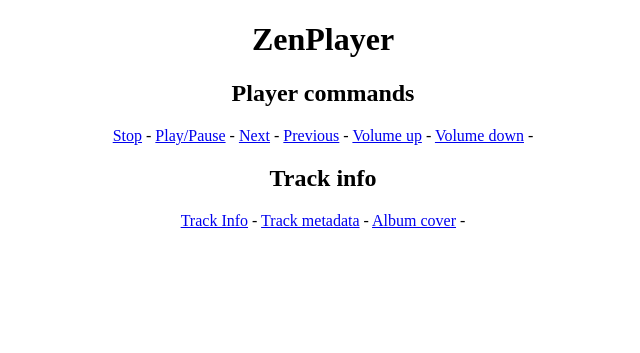
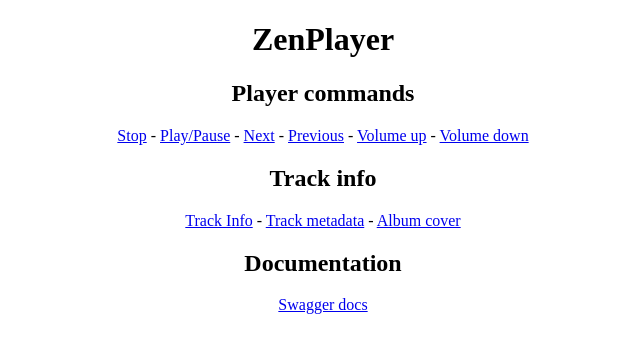
Before and after one commit to Zen-CODE/zenplayer, a Python web app: template zenplayer/templates/index.html in a window 1280 px wide. Shown: the top 353 px of the page, without its empty margins (317-957 px from the left). Run offline with Jinja, Linux system fonts and the light colour scheme; the template is opened without the code that fills it, so the values that code supplies are empty.

Commit message:
:recycle: Updated to include swagger docs

```diff
--- a/zenplayer/templates/index.html
+++ b/zenplayer/templates/index.html
@@ -12,13 +12,18 @@
     <a align="center" href="http://127.0.0.1:5000/zenplayer/play_next">Next</a> -
     <a align="center" href="http://127.0.0.1:5000/zenplayer/play_previous">Previous</a> -
     <a align="center" href="http://127.0.0.1:5000/zenplayer/volume_up">Volume up</a> -
-    <a align="center" href="http://127.0.0.1:5000/zenplayer/volume_down">Volume down</a> -
+    <a align="center" href="http://127.0.0.1:5000/zenplayer/volume_down">Volume down</a>
     </div>
     <div align="center">
     <h2 align="center">Track info</h2>
     <a align="center" href="http://127.0.0.1:5000/zenplayer/get_track_info">Track Info</a> -
     <a align="center" href="http://127.0.0.1:5000/zenplayer/get_track_meta">Track metadata</a> -
-    <a align="center" href="http://127.0.0.1:5000/zenplayer/get_track_cover">Album cover</a> -
+    <a align="center" href="http://127.0.0.1:5000/zenplayer/get_track_cover">Album cover</a>
+    </div>
+    </div>
+    <h2 align="center">Documentation</h2>
+    <div align="center">
+    <a align="center" href="http://127.0.0.1:5000/swagger">Swagger docs</a>
     </div>
   </body>
 </html>
```
